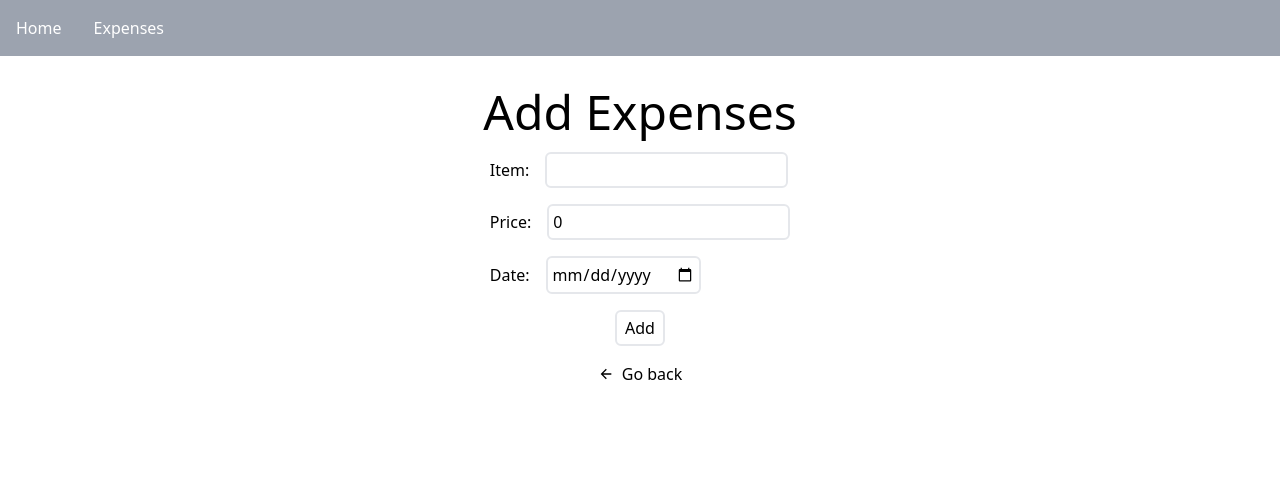
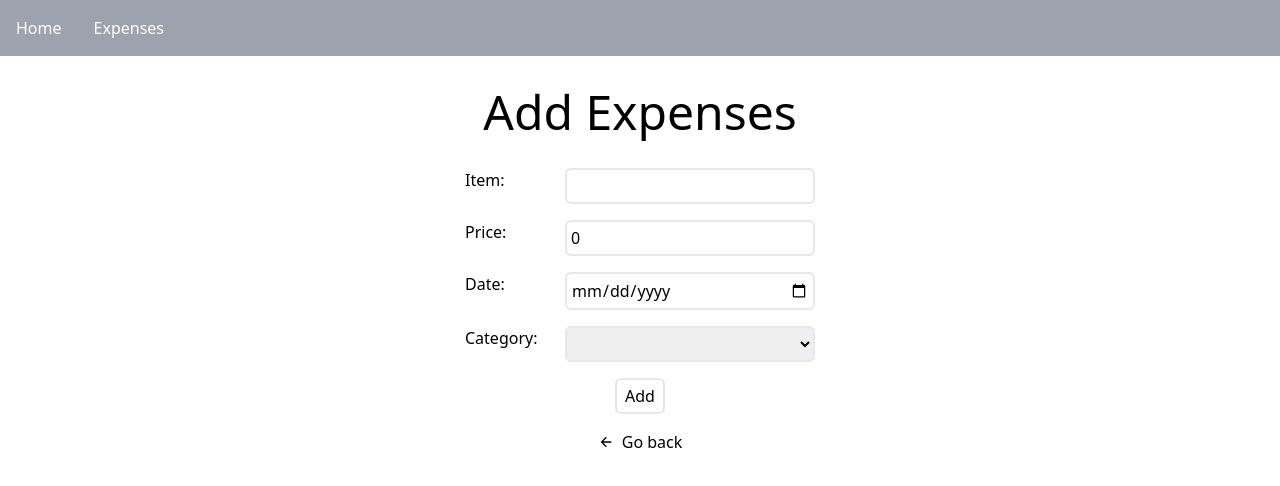
Before and after one commit to Zeync15/expenses-tracker, a Next.js app: page /expenses in a window 1280 px wide. Shown: the top 486 px of the page. Built offline with nearby package versions, Linux system fonts and the light colour scheme.

Commit message:
Add category to expenses form

```diff
--- a/components/ExpensesForm/index.tsx
+++ b/components/ExpensesForm/index.tsx
@@ -3,6 +3,7 @@ import Head from "next/head";
 import Link from "next/link";
 import { useEffect, useState } from "react";
 import { RiArrowLeftLine } from "react-icons/ri";
+import { categoryOptions } from "@/lib/categoryOptions";
 
 const ExpensesForm = ({
   handleInputChange,
@@ -20,64 +21,79 @@ const ExpensesForm = ({
       <Head>
         <title>Add Expenses</title>
       </Head>
-      <div className="text-center text-5xl mt-8">
+      <div className="text-center text-5xl my-8">
         {isEditing ? "Edit Expenses" : "Add Expenses"}
       </div>
-      <div className="mt-4 flex flex-col justify-center items-center">
-        <form onSubmit={handleSubmit}>
-          <div className="mb-4">
-            <label className="min-w-[100px]">Item:</label>
+
+      <form
+        onSubmit={handleSubmit}
+        className=" flex flex-col justify-center items-center"
+      >
+        <div className="flex mb-4">
+          <label className="w-[100px]">Item:</label>
           <input
+            className="border-2 rounded-md p-1 w-[250px]"
             type="text"
             maxLength={50}
             name="item"
             value={formValues.item}
             onChange={handleInputChange}
-              className="border-2 rounded-md ml-4 p-1"
           />
         </div>
-          <div className="mb-4">
-            <label className="min-w-[100px]">
-              Price:
+        <div className="flex mb-4">
+          <label className="w-[100px]">Price:</label>
           <input
+            className="border-2 rounded-md p-1 w-[250px]"
             type="number"
             min={0}
             step={0.01}
             name="price"
             value={formValues.price}
             onChange={handleInputChange}
-                className="border-2 rounded-md ml-4 p-1"
           />
-            </label>
         </div>
-          <div className="mb-4">
-            <label className="min-w-[100px]">
-              Date:
+        <div className="flex mb-4">
+          <label className="w-[100px]">Date:</label>
           <input
+            className="border-2 rounded-md p-1 w-[250px]"
             type="date"
             name="date"
             value={formValues.date.toString().substring(0, 10)}
             onChange={handleInputChange}
-                className="border-2 rounded-md ml-4 p-1"
           />
-            </label>
         </div>
-          <div className="flex justify-center mb-4">
-            <button type="submit" className="border-2 rounded-md py-1 px-2">
+        <div className="flex mb-4">
+          <label className="w-[100px]">Category:</label>
+          <select
+            className="border-2 rounded-md p-1 w-[250px]"
+            name="category"
+            value={formValues.category}
+            onChange={handleInputChange}
+            required
+          >
+            {categoryOptions.map((option) => (
+              <option key={option.value} value={option.value}>
+                {option.label}
+              </option>
+            ))}
+          </select>
+        </div>
+        <div className="flex flex-col items-center">
+          <div>
+            <button
+              type="submit"
+              className="border-2 rounded-md py-1 px-2 mb-4"
+            >
               Add
             </button>
           </div>
-        </form>
 
-        <div>
-          <button>
           <Link href="/" className="flex items-center">
             <RiArrowLeftLine />
             <span className="ml-2">Go back</span>
           </Link>
-          </button>
         </div>
-      </div>
+      </form>
     </div>
   );
 };
--- a/components/ExpensesList/index.tsx
+++ b/components/ExpensesList/index.tsx
@@ -44,6 +44,7 @@ const ExpensesList = ({ data }: ExpensesListProps) => {
                   <th className="p-2 border">Item</th>
                   <th className="p-2 border">Price</th>
                   <th className="p-2 border">Date</th>
+                  <th className="p-2 border">Category</th>
                   <th className="p-2 border">Actions</th>
                 </tr>
               </thead>
@@ -55,6 +56,7 @@ const ExpensesList = ({ data }: ExpensesListProps) => {
                     <td className="p-2 border">
                       {item.date.toString().substring(0, 10)}
                     </td>
+                    <td className="p-2 border">{item.category}</td>
                     <td className="p-2 border w-1/12">
                       <div className="text-xl flex justify-around">
                         <button className="group relative">
--- /dev/null
+++ b/lib/categoryOptions.ts
@@ -0,0 +1,23 @@
+interface CategoryOptionsProps {
+  value: string;
+  label: string;
+}
+
+export const categoryOptions: CategoryOptionsProps[] = [
+  {
+    label: "",
+    value: "",
+  },
+  {
+    label: "Food",
+    value: "Food",
+  },
+  {
+    label: "Shopping",
+    value: "Shopping",
+  },
+  {
+    label: "Transport",
+    value: "Transport",
+  },
+];
--- a/model/expenses-model.ts
+++ b/model/expenses-model.ts
@@ -1,3 +1,4 @@
+import { categoryOptions } from "@/lib/categoryOptions";
 import { ChangeEvent, FormEvent, Key } from "react";
 
 export interface ExpensesProps {
@@ -5,6 +6,7 @@ export interface ExpensesProps {
   item: string;
   price: number;
   date: Date;
+  category: string;
   handleDelete?: () => Promise<void>;
 }
 
@@ -17,16 +19,20 @@ export interface FormValue {
   item: string;
   price: number;
   date: Date;
+  category: string;
 }
 
 export const defaultValues: FormValue = {
   item: "",
   price: 0,
   date: new Date(Date.now().toString().substring(0, 10)),
+  category: "",
 };
 
 export interface ExpensesFormProps {
-  handleInputChange: (event: ChangeEvent<HTMLInputElement>) => void;
+  handleInputChange: (
+    event: ChangeEvent<HTMLInputElement | HTMLSelectElement>
+  ) => void;
   handleSubmit: (event: FormEvent<HTMLFormElement>) => Promise<void>;
   formValues: FormValue;
 }
--- a/pages/api/expenses/addExpenses.ts
+++ b/pages/api/expenses/addExpenses.ts
@@ -7,12 +7,13 @@ export default async (req: NextApiRequest, res: NextApiResponse) => {
     const client = await clientPromise;
     const db = client.db("expenses_tracker");
 
-    const { item, price, date } = req.body;
+    const { item, price, date, category } = req.body;
 
     const expenses = await db.collection("expenses").insertOne({
       item,
       price: parseFloat(price).toFixed(2),
       date: new Date(date),
+      category,
       createdDate: new Date(Date.now()),
     });
 
--- a/pages/api/expenses/editExpenses.ts
+++ b/pages/api/expenses/editExpenses.ts
@@ -7,7 +7,7 @@ export default async (req: NextApiRequest, res: NextApiResponse) => {
     const client = await clientPromise;
     const db = client.db("expenses_tracker");
     const id = req.query.id?.toString();
-    const { item, price, date } = req.body;
+    const { item, price, date, category } = req.body;
 
     const post = await db.collection("expenses").updateOne(
       {
@@ -17,6 +17,7 @@ export default async (req: NextApiRequest, res: NextApiResponse) => {
         $set: {
           item,
           price,
+          category,
           date: new Date(date),
         },
       }
--- a/pages/api/expenses/getAllExpenses.ts
+++ b/pages/api/expenses/getAllExpenses.ts
@@ -1,14 +1,15 @@
 import clientPromise from "@/lib/mongodb";
-import {NextApiRequest, NextApiResponse} from "next";
+import { NextApiRequest, NextApiResponse } from "next";
 
 export default async (req: NextApiRequest, res: NextApiResponse) => {
   try {
     const client = await clientPromise;
     const db = client.db("expenses_tracker");
 
-    const allExpenses = await db.collection("expenses")
+    const allExpenses = await db
+      .collection("expenses")
       .find({})
-      .sort({createdAt: 1})
+      .sort({ date: -1 })
       .limit(20)
       .toArray();
 
--- a/pages/expenses/[expenses_id].tsx
+++ b/pages/expenses/[expenses_id].tsx
@@ -24,7 +24,7 @@ const EditExpenses = ({ singleExpenses }: InferGetServerSidePropsType<typeof get
 
   const [formValues, setFormValues] = useState<FormValue>(singleExpenses);
 
-  const handleInputChange = (event: React.ChangeEvent<HTMLInputElement>) => {
+  const handleInputChange = (event: React.ChangeEvent<HTMLInputElement | HTMLSelectElement>) => {
     const { name, value } = event.target;
     setFormValues((prevValues) => ({
       ...prevValues,
--- a/pages/expenses/index.tsx
+++ b/pages/expenses/index.tsx
@@ -1,14 +1,15 @@
 import ExpensesForm from "@/components/ExpensesForm";
 import { FormValue, defaultValues } from "@/model/expenses-model";
 import { useRouter } from "next/router";
-import { useState } from 'react';
-
+import { useState } from "react";
 
 const Expenses = () => {
   const router = useRouter();
   const [formValues, setFormValues] = useState<FormValue>(defaultValues);
 
-  const handleInputChange = (event: React.ChangeEvent<HTMLInputElement>) => {
+  const handleInputChange = (
+    event: React.ChangeEvent<HTMLInputElement | HTMLSelectElement>
+  ) => {
     const { name, value } = event.target;
     setFormValues((prevValues) => ({
       ...prevValues,
@@ -19,17 +20,17 @@ const Expenses = () => {
   const handleSubmit = async (event: React.FormEvent<HTMLFormElement>) => {
     event.preventDefault();
     try {
-      let res = await fetch('http://localhost:3000/api/expenses/addExpenses', {
-        method: 'POST',
+      let res = await fetch("http://localhost:3000/api/expenses/addExpenses", {
+        method: "POST",
         body: JSON.stringify(formValues),
         headers: {
-          Accept: 'application/json, text/plain, */*',
-          'Content-Type': 'application/json',
+          Accept: "application/json, text/plain, */*",
+          "Content-Type": "application/json",
         },
       });
       res = await res.json();
 
-      router.push('/');
+      router.push("/");
     } catch (error) {
       console.error(error);
     }
@@ -41,7 +42,8 @@ const Expenses = () => {
     <ExpensesForm
       handleInputChange={handleInputChange}
       handleSubmit={handleSubmit}
-      formValues={formValues} />
+      formValues={formValues}
+    />
   );
 };
 
```
Lines whose indentation alone changed are shown as unchanged.
